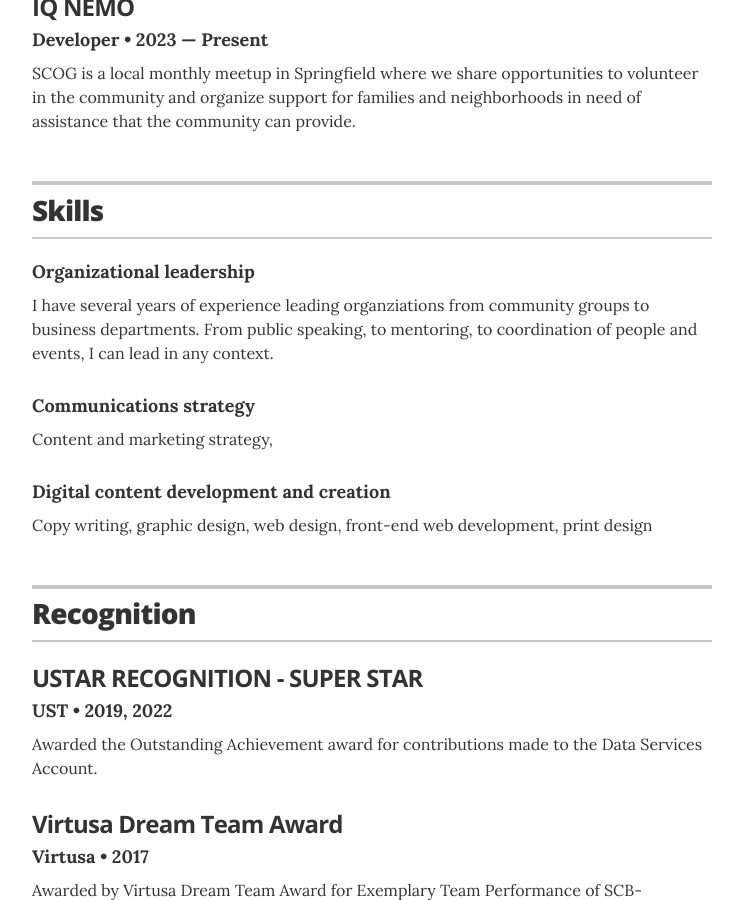
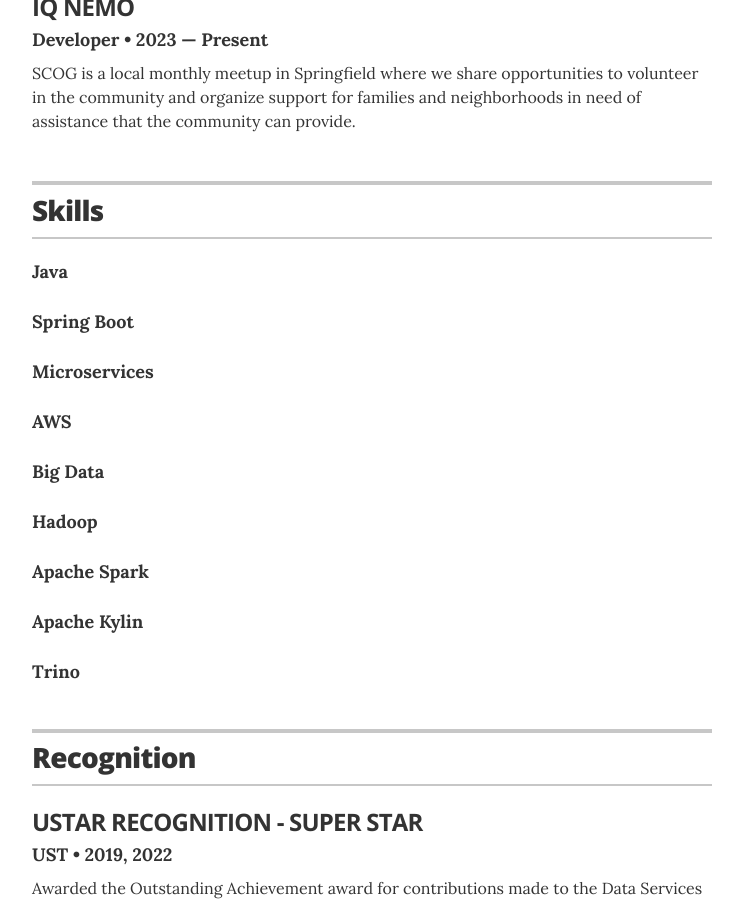
Before and after one commit to isonusingh/resume, a Jekyll site: the page built from index.html, in a window 1280 px wide and 900 px high, scrolled down 2355 px. Shown: the whole window, without its empty margins (268-1011 px from the left). Built offline with Jekyll 4.4.1, drawn with Linux system fonts in a browser that asks for light colours; some of the changed lines change nothing that is shown.

Commit message:
Update skills.yml

```diff
--- a/_data/skills.yml
+++ b/_data/skills.yml
@@ -1,12 +1,36 @@
 # Skills
 # Organizational leadership
-- skill: Organizational leadership
-  description: I have several years of experience leading organziations from community groups to business departments. From public speaking, to mentoring, to coordination of people and events, I can lead in any context.
+- skill: Java
+#  description: I have several years of experience leading organziations from community groups to business departments. From public speaking, to mentoring, to coordination of people and events, I can lead in any context.
 
 # Communications strategy
-- skill: Communications strategy
-  description: Content and marketing strategy,
+- skill: Spring Boot
+#  description: Content and marketing strategy,
 
 # Digital content development and creation
-- skill: Digital content development and creation
-  description: Copy writing, graphic design, web design, front-end web development, print design
+- skill: Microservices
+#  description: Copy writing, graphic design, web design, front-end web development, print design
+
+# Digital content development and creation
+- skill: AWS
+#  description: Copy writing, graphic design, web design, front-end web development, print design
+
+# Digital content development and creation
+- skill: Big Data
+#  description: Copy writing, graphic design, web design, front-end web development, print design
+
+# Digital content development and creation
+- skill: Hadoop
+#  description: Copy writing, graphic design, web design, front-end web development, print design
+
+# Digital content development and creation
+- skill: Apache Spark
+#  description: Copy writing, graphic design, web design, front-end web development, print design
+
+ # Digital content development and creation
+- skill: Apache Kylin
+#  description: Copy writing, graphic design, web design, front-end web development, print design
+
+# Digital content development and creation
+- skill: Trino
+#  description: Copy writing, graphic design, web design, front-end web development, print design
```
